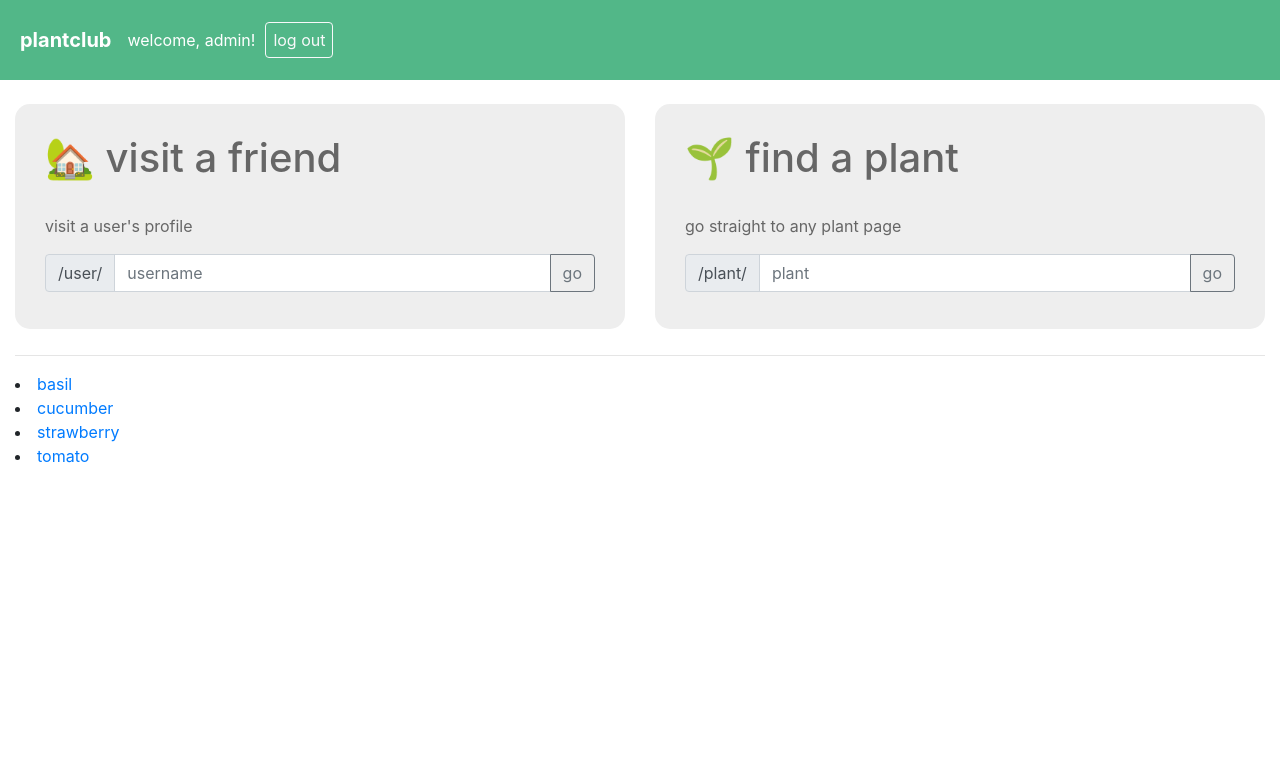
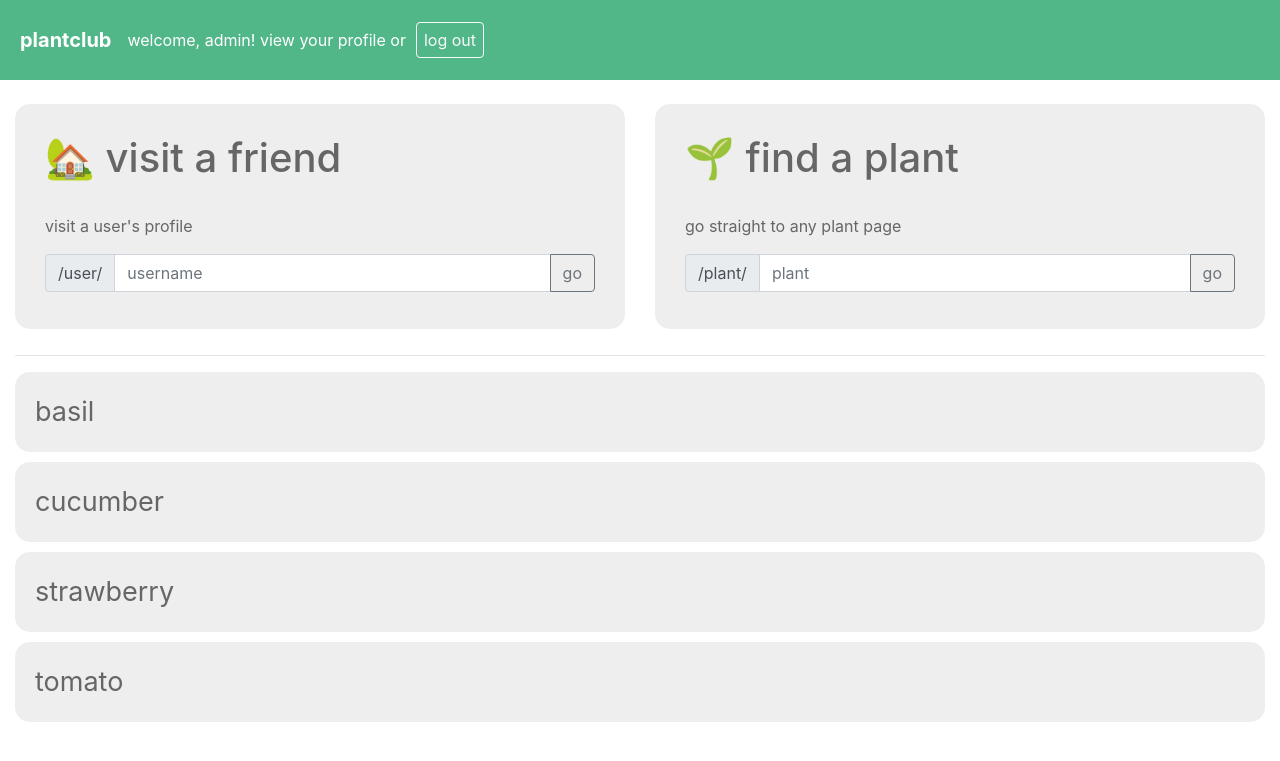
Before and after one commit to elibrowne/django-project, a Django app: page / in a window 1280 px wide. Shown: the top 761 px of the page. Run offline with Django 3.2, Linux system fonts and the light colour scheme; a user stored in the database is signed in; data comes from the database, SQL or seed files in the repository; both versions use the stored data as it was after the commit; some libraries are stand-ins or nearby versions.

Commit message:
Styled links on homepage

```diff
--- a/final/plants/static/plants/style.css
+++ b/final/plants/static/plants/style.css
@@ -37,3 +37,21 @@
 	border-radius: 15px;
 	margin-bottom: 10px;
 }
+
+.plantlink {
+	display: flex;
+  	align-items: center;
+	height: 80px;
+	padding: 10px;
+	padding-left: 20px;
+	color: #666;
+	background-color: #eee;
+	border-radius: 15px;
+	margin-bottom: 10px;
+}
+
+.plantlink a, .plantlink p {
+	vertical-align: middle;
+	font-size: 27px;
+	color: #666;
+}
--- a/final/plants/templates/index.html
+++ b/final/plants/templates/index.html
@@ -16,7 +16,7 @@
 		<nav class="navbar navbar-expand-sm navbar-custom">
 			<a class="navbar-brand" href=""> plantclub </a>
 			{% if user.is_authenticated %}
-			<a class="nav-item" href="/user/{{ user.username }}"> welcome, {{ user.username }}! </a>
+			<a class="nav-item" href="/user/{{ user.username }}"> welcome, {{ user.username }}! view your profile or </a>
 			<!-- User form to log out -->
 			<form class="form-inline" method="POST">
 				{% csrf_token %}
@@ -89,7 +89,7 @@
 			<!-- This list of plants is universal for the page regardless of if the user is logged in or not. -->
 			<p>
 				{% for plant in plant_objects %}
-					<li><a href="/plant/{{ plant.plant_name|lower }}/">{{ plant.plant_name }}</a></li>
+					<div class="plantlink"><a href="/plant/{{ plant.plant_name|lower }}/">{{ plant.plant_name }}</a></div>
 				{% endfor %}
 			</p>
 		</div>
--- a/final/plants/views.py
+++ b/final/plants/views.py
@@ -33,6 +33,7 @@ class index(View):
 		except:
 			print("No target username.")
 
+		# TODO THIS DOESN'T IDENTIFY PLANTS :(
 		try:
 			if request.GET['targetplant']:
 				return plant.as_view()(self.request, request.GET['targetplant'])
```
Also changed, not shown: final/db.sqlite3.
